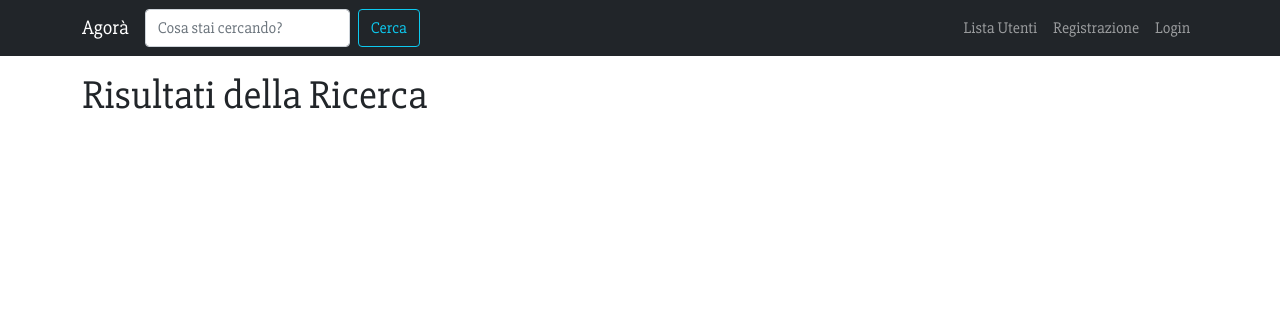
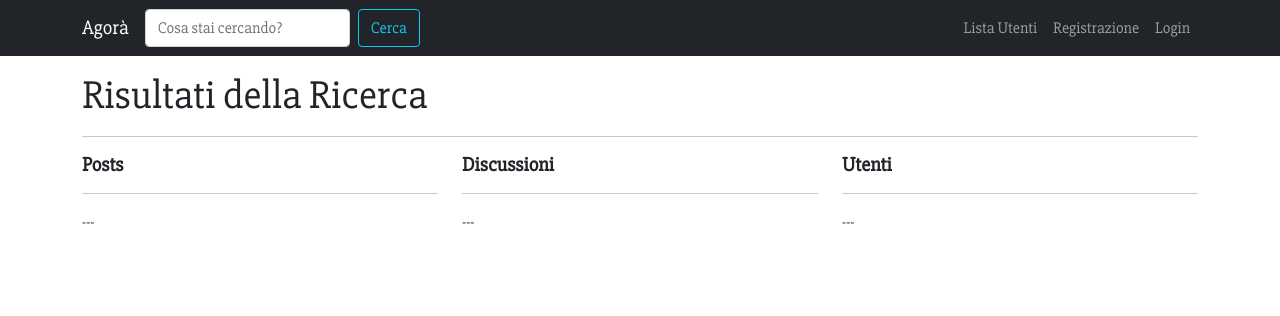
Before and after one commit to Nispanu78/django-social-site, a Django app: page /cerca/ in a window 1280 px wide. Shown: the top 316 px of the page. Run offline with Django 3.2, Linux system fonts and the light colour scheme.

Commit message:
social site

```diff
--- a/django_env/social_site/core/templates/core/cerca.html
+++ b/django_env/social_site/core/templates/core/cerca.html
@@ -4,9 +4,44 @@
 
 {% block content %}
     <h1 class="mt-3">Risultati della Ricerca</h1>
-    {{ posts }}
-    {{ discussioni }}
-    {{ users }}
-
+    <hr>
+    <div class="row mt-3">
+        <div class="col-4">
+            <h5><strong>Posts</strong></h5>
+            <hr>
+            {% if posts %}
+                {% for post in posts %}
+                    <p>{{ post.contenuto|truncatewords:"10" }}</p>
+                    <p class="mb-0">by <a href="{% url 'user_profile' username=post.autore_post.username %}">@{{ post.autore_post.username }}</a></p>
+                    <p>in <a href="{{ post.discussione.get_absolute_url }}">{{ post.discussione.titolo }}</a></p>
+                    <hr>
+                {% endfor %}
+            {% else %}
+                <p>---</p>
+            {% endif %}
+        </div>
+        <div class="col-4">
+            <h5><strong>Discussioni</strong></h5>
+            <hr>
+            {% if discussioni %}
+                {% for discussione in discussioni %}
+                    <p><a href="{{ discussione.get_absolute_url }}">{{ discussione.titolo }}</a></p>
+                {% endfor %}
+            {% else %}
+                <p>---</p>
+            {% endif %}
+        </div>
+        <div class="col-4">
+            <h5><strong>Utenti</strong></h5>
+            <hr>
+            {% if users %}
+                {% for utente in users %}
+                    <p> <a href="{% url 'user_profile' username=utente.username %}">@{{ utente }}</a></p>
+                {% endfor %}
+            {% else %}
+                <p>---</p>
+            {% endif %}
+        </div>
+    </div>
 
 {% endblock content %}
--- a/django_env/social_site/core/views.py
+++ b/django_env/social_site/core/views.py
@@ -26,13 +26,14 @@ def user_profile_view(request, username):
 
 def cerca(request):
     if "q" in request.GET:
-        querystring = request.GET.get('q')
+        querystring = request.GET.get("q")
+        print(querystring)
         if len(querystring) == 0:
             return redirect("/cerca/")
         discussioni = Discussione.objects.filter(titolo__icontains=querystring)
         posts = Post.objects.filter(contenuto__icontains=querystring)
         users = User.objects.filter(username__icontains=querystring)
-        context = {'discussioni':discussioni, 'posts':posts, 'users':users}
+        context = {"discussioni": discussioni, "posts": posts, "users": users}
         return render(request, 'core/cerca.html', context)
     else:
         return render(request, 'core/cerca.html')
```
Also changed, not shown: django_env/social_site/db.sqlite3.
